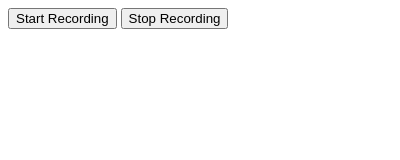
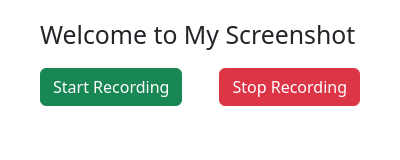
Before and after one commit to hhovakimyanCircus/my-screenshot-extension, a browser extension: page popup/index.html in a window 400 px wide. Drawn offline with Linux system fonts and the light colour scheme.

Commit message:
Update extension UI
Bootstrap is used to update extension UI.

```diff
--- a/popup/index.css
+++ b/popup/index.css
@@ -0,0 +1,17 @@
+body {
+    width: 400px;
+}
+
+.innerContent {
+    padding: 20px 40px;
+}
+
+.actionButtons {
+    display: flex;
+    justify-content: space-between;
+    padding: 10px 0;
+}
+
+button {
+    padding: 10px;
+}
--- a/popup/index.html
+++ b/popup/index.html
@@ -1,13 +1,18 @@
 <html lang="en">
     <head>
         <title>My Screenshot</title>
+        <link href="bootstrap.min.css" rel="stylesheet">
         <link rel="stylesheet" href="index.css" />
     </head>
     <body>
         <div class="innerContent">
-            <button id="startRecordingBtn">Start Recording</button>
-            <button id="stopRecordingBtn">Stop Recording</button>
+            <h2>Welcome to My Screenshot</h2>
+            <div class="actionButtons">
+                <button id="startRecordingBtn" class="btn btn-success">Start Recording</button>
+                <button id="stopRecordingBtn" class="btn btn-danger">Stop Recording</button>
+            </div>
         </div>
+        <script src="bootstrap.min.js"></script>
         <script type="text/javascript" src="index.js"></script>
     </body>
 </html>
--- a/popup/index.js
+++ b/popup/index.js
@@ -1,13 +1,17 @@
 const startRecordingBtn = document.getElementById('startRecordingBtn');
 startRecordingBtn.addEventListener('click', function () {
     chrome.tabs.query({ active: true }).then((result) => {
-        chrome.tabs.sendMessage(result[0].id, {startRecording: true});
+        if (result?.[0]?.id) {
+            chrome.tabs.sendMessage(result[0].id, {startRecording: true});
+        }
     });
 })
 
 const stopRecordingBtn = document.getElementById('stopRecordingBtn');
 stopRecordingBtn.addEventListener('click', function () {
     chrome.tabs.query({ active: true }).then((result) => {
-        chrome.tabs.sendMessage(result[0].id, {stopRecording: true});
+        if (result?.[0]?.id) {
+            chrome.tabs.sendMessage(result[0].id, {stopRecording: true});
+        }
     });
 })
```
Also changed, not shown: popup/bootstrap.min.css (added), popup/bootstrap.min.js (added).
